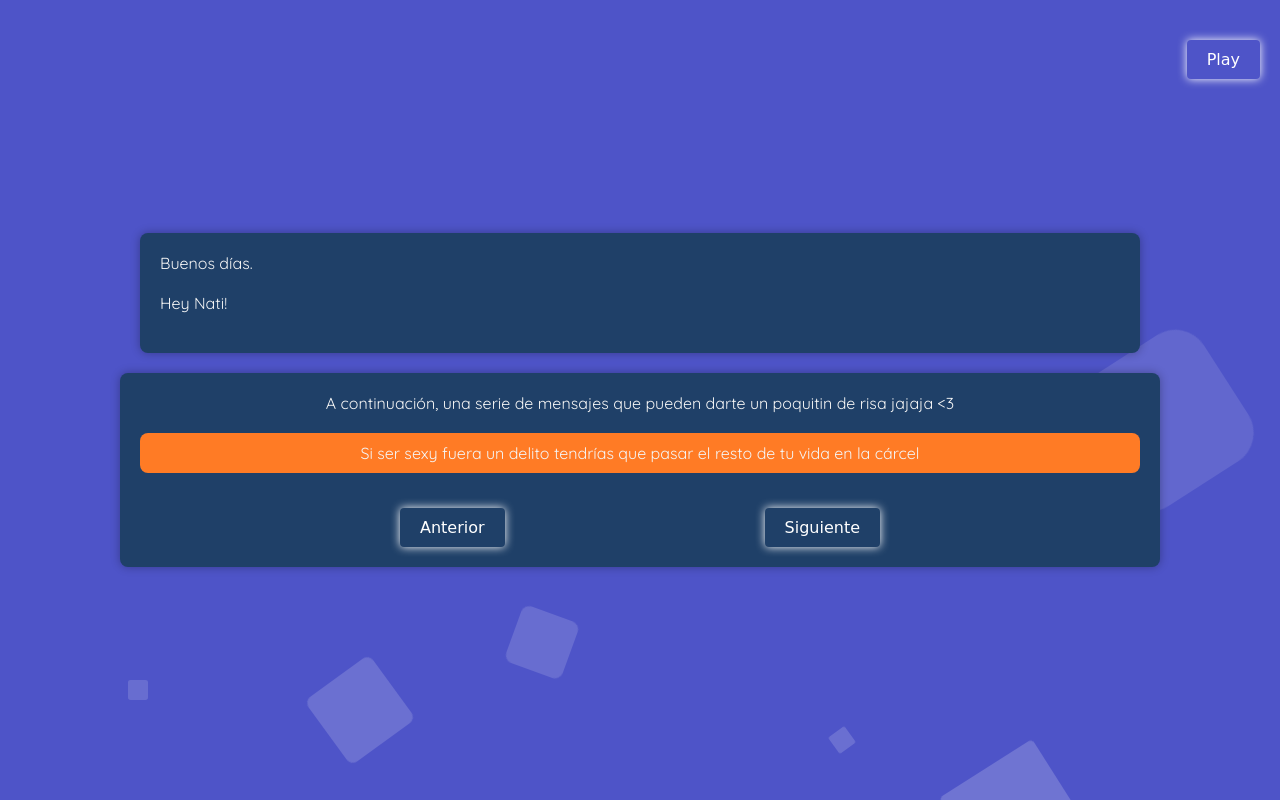
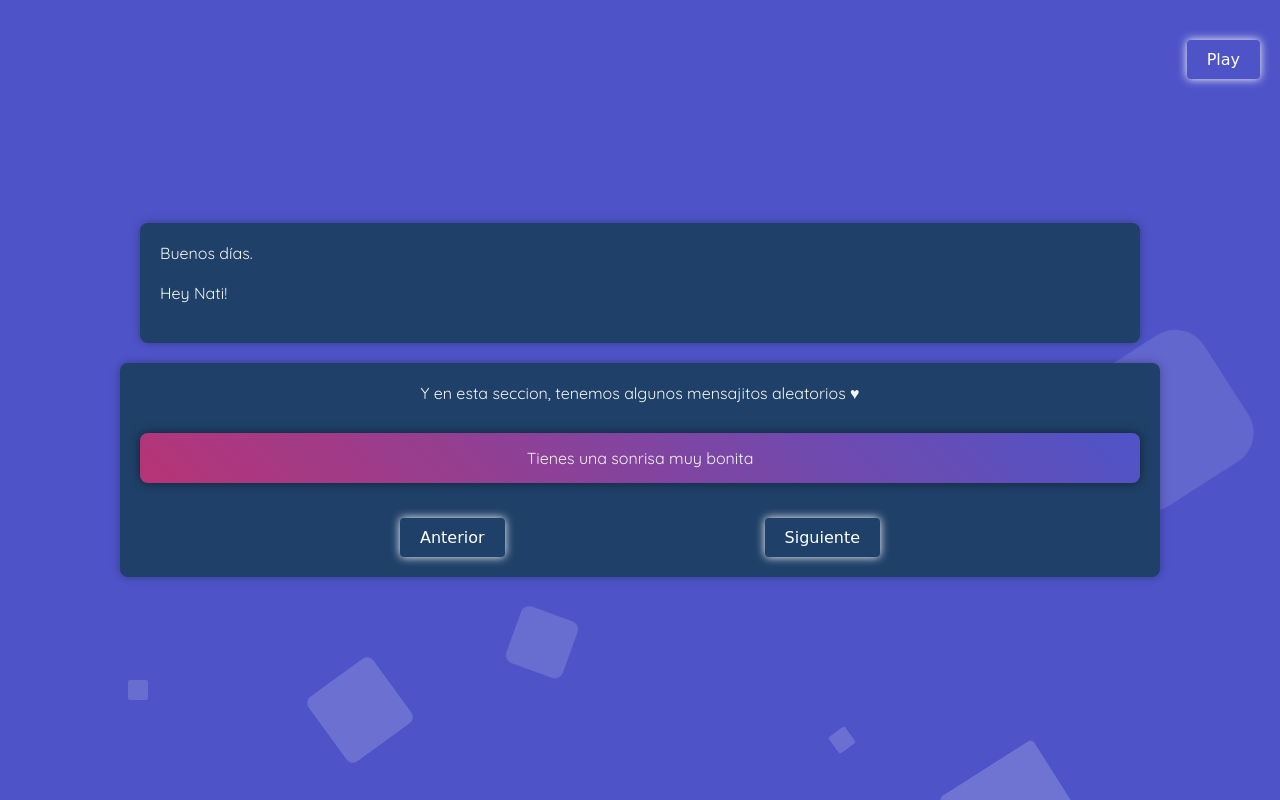
Before and after one commit to Yuvania/Yuvania.github.io, a plain HTML site: page index.html in a window 1280 px wide. Drawn offline with Linux system fonts and the light colour scheme.

Commit message:
Improve code

```diff
--- a/index.html
+++ b/index.html
@@ -15,7 +15,7 @@
         <p id="mensaje3"></p>
     </div>
     <div class="additional-container">
-        <p id="fixedMessage">A continuación, una serie de mensajes que pueden darte un poquitin de risa jajaja <3</p>
+        <p id="fixedMessage">Y en esta seccion, tenemos algunos mensajitos aleatorios &hearts; </p>
         <div id="randomMessages"></div>
         <div id="randomMessagesButtons">
           <button id="prevButton">Anterior</button>
--- a/script.js
+++ b/script.js
@@ -68,20 +68,22 @@ document.addEventListener("DOMContentLoaded", function() {
 
       // Mensajes aleatorios
       var randomMessages = [
-        "Si ser sexy fuera un delito tendrías que pasar el resto de tu vida en la cárcel",
         "Tienes una sonrisa muy bonita",
         "Creo que tienes unos ojos muy bonitos también",
         "Creo que es lindo el cómo te esfuerzas por tu pequeña",
         "Que bonita eres",
         "Lamento no haberte mirado más, cuando pude hacerlo",
-        "Estoy haciendo el catálogo de los mejores restaurantes de Medellín, ¿me ayudas a completarlo? xD",
-        "Ah, ¿también eres de los que creen eso de que 3 son multitud? Pienso lo mismo. ¿Quedamos entonces solo nosotr*s 2 alguna vez?",
-        "Perdona mi impuntualidad: me hubiera gustado llegar antes a tu vida jajaja ;)",
+        "Estoy haciendo el catálogo de los mejores restaurantes de Medellín, ¿me ayudas a completarlo? jajaja",
         "Quería llevarte al cine, pero no permiten entrar con dulces xD",
-        "El megalodón se extinguió, pero veo que tu madre logró dar vida al megabombón",
-        "Hola, perdona, ¿en qué parada de metro debo bajarme para llegar a gustarte?",
-        "¿Qué alarma me tengo que poner para despertarme contigo?",
-        "Ojalá fuera profesora para pasarte de tercero a mi cuarto. JAJAJAJA"
+        "Tienes un cabello muy bonito",
+        "El megalodón se extinguió, pero veo que tu madre logró dar vida al megabombón jajaja",
+        "¿En qué parada de metro debo bajarme para llegar a gustarte? JAJAJA",
+        "Tienes lindos labios",
+        "El acento de medellin es lo mejor",
+        "Creo que bailas muy bien",
+        "Ojalá fuera profesora para pasarte de tercero a mi cuarto. sorry JAJAJAJA",
+        "Creo que te ves muy radiante",
+        "Te me haces una persona muy amable"
     ];
 
         function showNextMessage() {
--- a/style.css
+++ b/style.css
@@ -164,7 +164,7 @@ body {
 }
 
 .container, .additional-container {
-    width: 90%;
+    width: 80%;
     max-width: 1000px;
     padding: 20px;
     border-radius: 8px;
@@ -232,10 +232,15 @@ button:hover {
 }
 
 #randomMessages {
-    background-color: #ff7b25; /* Naranja brillante para los mensajes aleatorios */
+    background: linear-gradient(45deg, #b73476, #4e54c8); /* Gradiente de rosa a morado */
     padding: 10px;
     margin-top: 20px;
+    padding: 10px;
+    padding-top: 15px;
+    padding-bottom: 15px;
+    margin-top: 30px;
     border-radius: 8px;
+    box-shadow: 0 0 10px rgba(8, 0, 5, 0.5); /* Borde con sombra transparente */
 }
 
 /* Posiciona el botón en la esquina superior derecha */
```
